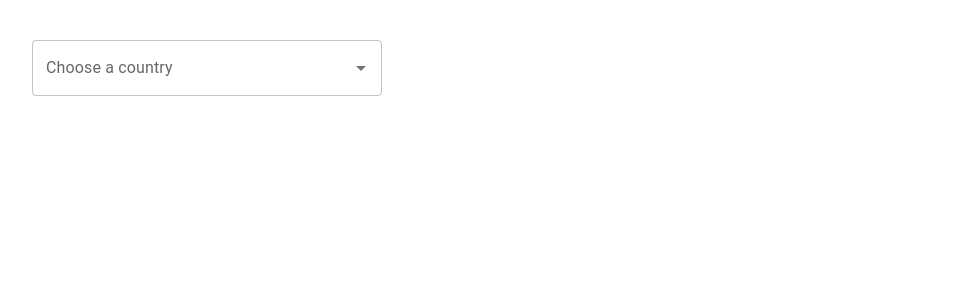
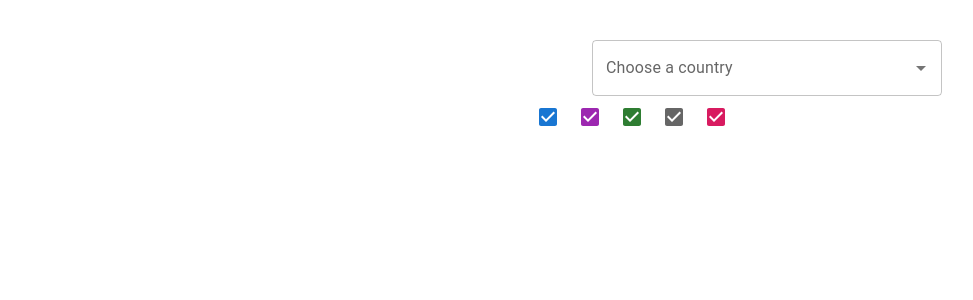
Before and after one commit to ArtyomIbatulin/MUI, a React (Vite) app in the folder mui/: page / in a window 1280 px wide. Shown: the top 300 px of the page, without its empty margins (8-981 px from the left). Built offline with nearby package versions, Linux system fonts and the light colour scheme.

Commit message:
added chekbox

```diff
--- a/mui/src/App.tsx
+++ b/mui/src/App.tsx
@@ -15,9 +15,9 @@ function App() {
       {/* <MuiButton></MuiButton> */}
       {/* <MuiTextField></MuiTextField> */}
       {/* <MuiInpAdornments></MuiInpAdornments> */}
-      <MuiAnInputs></MuiAnInputs>
       {/* <MuiAutocmpl></MuiAutocmpl> */}
       <MuiSelContries></MuiSelContries>
+      <MuiAnInputs></MuiAnInputs>
     </div>
   )
 }
--- a/mui/src/components/MuiAnInputs.tsx
+++ b/mui/src/components/MuiAnInputs.tsx
@@ -1,10 +1,27 @@
-import React from 'react'
+import { pink } from "@mui/material/colors";
+import Checkbox from "@mui/material/Checkbox";
+
+const label = { inputProps: { "aria-label": "Checkbox demo" } };
 
 const MuiAnInputs = () => {
   return (
     <div>
+      <Checkbox {...label} defaultChecked />
+      <Checkbox {...label} defaultChecked color="secondary" />
+      <Checkbox {...label} defaultChecked color="success" />
+      <Checkbox {...label} defaultChecked color="default" />
+      <Checkbox
+        {...label}
+        defaultChecked
+        sx={{
+          color: pink[800],
+          "&.Mui-checked": {
+            color: pink[600],
+          },
+        }}
+      />
     </div>
-  )
-}
+  );
+};
 
-export default MuiAnInputs
+export default MuiAnInputs;
--- a/mui/src/components/MuiSelContries.tsx
+++ b/mui/src/components/MuiSelContries.tsx
@@ -6,7 +6,7 @@ const MuiSelContries = () => {
   return (
     <Autocomplete
       id="country-select-demo"
-      sx={{ width: 350, pl: 5, pt: 5 }}
+      sx={{ width: 350, pl: 75, pt: 5 }}
       options={countries}
       autoHighlight
       getOptionLabel={(option) => option.label}
```
